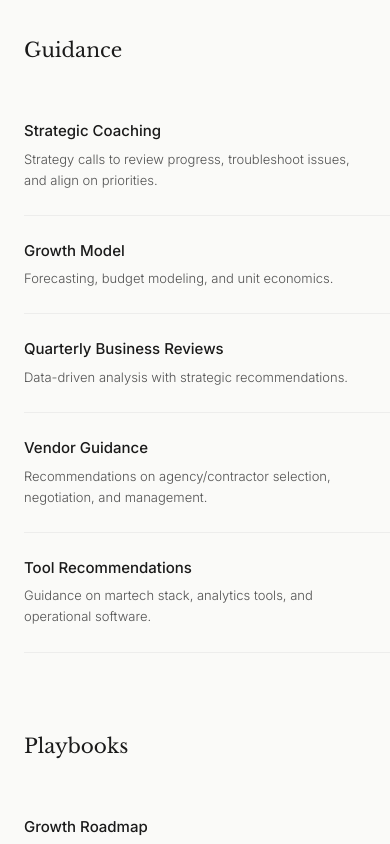
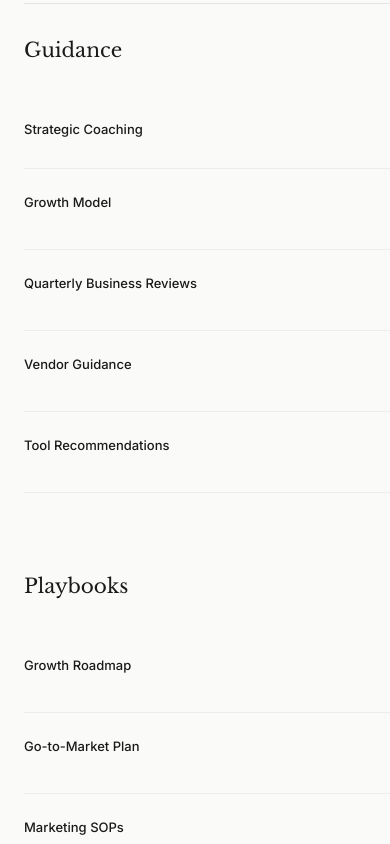
Before and after one commit to sullivan-street-projects/sullivan-street-website, a React (Vite) app: page / in a window 390 px wide. Shown: the part 5340-6184 px from the top of the page. Built offline with nearby package versions, Linux system fonts and the light colour scheme.

Commit message:
fix(services): optimize mobile comparison table
- Hide detailed service descriptions on mobile to save space
- Reduce sticky column padding to reveal comparison dots
- Adjust typography scale for mobile readability

```diff
--- a/src/sections/Services.jsx
+++ b/src/sections/Services.jsx
@@ -64,9 +64,9 @@ const Services = () => {
                     <div className="space-y-0">
                       {section.features.map((feature) => (
                         <div key={feature.name} className="grid grid-cols-12 gap-6 py-6 border-b border-[#e5e5e5]/60 items-start group hover:bg-[#fafafa] transition-colors duration-300">
-                          <div className="col-span-6 pr-12 sticky left-0 z-10 bg-[#FAFAF8] shadow-[10px_0_15px_-15px_rgba(0,0,0,0.1)]">
-                            <p className="font-sans text-[15px] font-medium text-[#1a1a1a] mb-1.5">{feature.name}</p>
-                            <p className="font-sans text-[13px] leading-relaxed text-[#525252] font-light">{feature.description}</p>
+                          <div className="col-span-6 pr-4 md:pr-12 sticky left-0 z-10 bg-[#FAFAF8] shadow-[10px_0_15px_-15px_rgba(0,0,0,0.1)]">
+                            <p className="font-sans text-[13px] md:text-[15px] font-medium text-[#1a1a1a] mb-0 md:mb-1.5">{feature.name}</p>
+                            <p className="hidden md:block font-sans text-[13px] leading-relaxed text-[#525252] font-light">{feature.description}</p>
                           </div>
 
                           {/* Advisory Cell */}
```
